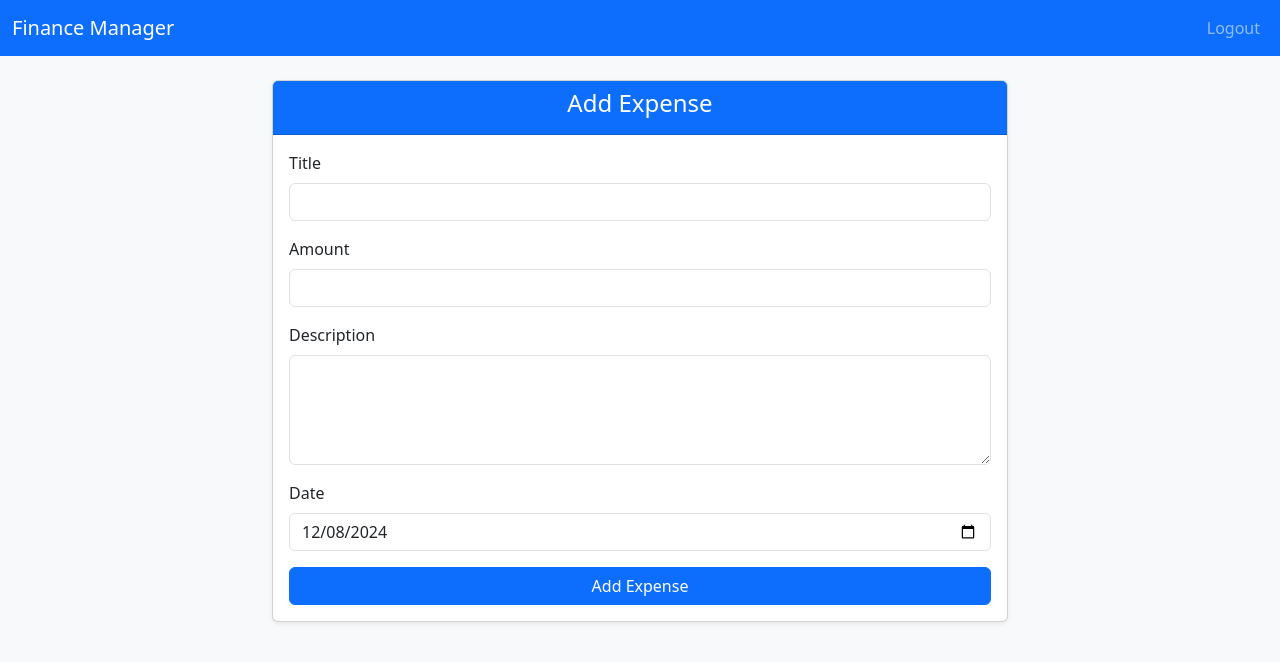
After one commit to p-forghani/finance-mananger, a Flask app: page /expenses in a window 1280 px wide. The commit adds this page. Shown: the top 662 px of the page. Run offline with Flask 3, Linux system fonts and the light colour scheme; the visitor is signed in with stand-in values (Sample User, id 1).

Commit message:
Basic expense adding feature

```diff
--- a/app/__init__.py
+++ b/app/__init__.py
@@ -9,5 +9,6 @@ app.config.from_object(Config)
 db = SQLAlchemy(app)
 migrate = Migrate(app, db)
 login = LoginManager(app)
+login.login_view = 'login'
 
 from app import routes, models  # noqa
--- a/app/forms.py
+++ b/app/forms.py
@@ -1,7 +1,10 @@
+from datetime import datetime
+
 import sqlalchemy as sa
 from flask_wtf import FlaskForm
-from wtforms import (BooleanField, EmailField, PasswordField, StringField,
-                     SubmitField, ValidationError)
+from wtforms import (BooleanField, DateField, EmailField, FloatField,
+                     PasswordField, StringField, SubmitField, TextAreaField,
+                     ValidationError)
 from wtforms.validators import DataRequired, Email, EqualTo, Length
 
 from app import db
@@ -41,3 +44,10 @@ class UserLoginForm(FlaskForm):
     password = PasswordField('Password', validators=[DataRequired()])
     submit = SubmitField('Login')
     remember_me = BooleanField('Remember Me')
+
+
+class AddExpenseForm(FlaskForm):
+    title = StringField('Title', validators=[DataRequired(), Length(1, 128)])
+    amount = FloatField('Amount', validators=[DataRequired()])
+    description = TextAreaField("Description")
+    date = DateField('Date', default=datetime.today())
--- a/app/models.py
+++ b/app/models.py
@@ -1,4 +1,5 @@
 from werkzeug.security import generate_password_hash, check_password_hash
+from datetime import datetime, date, timezone
 from flask_login import UserMixin
 from app import db, login
 import sqlalchemy as sa
@@ -13,6 +14,9 @@ class User(UserMixin, db.Model):
     last_name: so.Mapped[str] = so.mapped_column(sa.String(64), index=True)
     password_hash: so.Mapped[str] = so.mapped_column(sa.String(128),
                                                      nullable=False)
+    expenses: so.WriteOnlyMapped['Expense'] = so.relationship(
+        back_populates='creator'
+    )
 
     def set_password(self, password):
         '''Hashes the password and stores it'''
@@ -29,3 +33,28 @@ class User(UserMixin, db.Model):
 @login .user_loader
 def load_user(user_id):
     return db.session.get(User, user_id)
+
+
+class Expense(db.Model):
+    id: so.Mapped[int] = so.mapped_column(primary_key=True)
+    title: so.Mapped[str] = so.mapped_column(sa.String(128), index=True,
+                                             nullable=False)
+    amount: so.Mapped[float] = so.mapped_column(sa.Float, nullable=False)
+    expense_date: so.Mapped[date] = so.mapped_column(
+        sa.Date, index=True, nullable=False
+    )
+    description: so.Mapped[str] = so.mapped_column(
+        sa.String(256), default="", nullable=True
+        )
+    added_at: so.Mapped[datetime] = so.mapped_column(
+        sa.DateTime, index=True, default=lambda: datetime.now(timezone.utc)
+    )
+    user_id: so.Mapped[int] = so.mapped_column(sa.ForeignKey(User.id),
+                                               index=True)
+    creator: so.Mapped[User] = so.relationship(back_populates='expenses')
+
+    def __repr__(self) -> str:
+        return (
+            f"<Expense(title={self.title}, amount={self.amount}, "
+            f"expense_date={self.expense_date}, added_at={self.added_at})>"
+        )
--- a/app/routes.py
+++ b/app/routes.py
@@ -1,15 +1,21 @@
 from urllib.parse import urlsplit
-from flask_login import login_user, current_user
+from flask_login import login_required, login_user, current_user, logout_user
 from app import app, db
 import sqlalchemy as sa
-from app.models import User
-from app.forms import UserRegisterForm, UserLoginForm
+from app.models import User, Expense
+from app.forms import UserRegisterForm, UserLoginForm, AddExpenseForm
 from flask import redirect, render_template, flash, request, url_for
 
 
 # index
 @app.route('/')
 def index():
+    return render_template('base.html')
+
+
+@app.route('/dashboard')
+@login_required
+def dashboard():
     return render_template('base.html')
 
 
@@ -30,10 +36,11 @@ def register():
 
 @app.route('/login', methods=['GET', 'POST'])
 def login():
-
-    # TODO: Change the dest url later
     if current_user.is_authenticated:
-        return redirect(url_for('index'))
+        next_page = request.args.get('next')
+        if not next_page or urlsplit(next_page).netloc != '':
+            next_page = url_for('index')
+        return redirect(next_page)
 
     form = UserLoginForm()
     # Check user credentials
@@ -60,13 +67,33 @@ def login():
 
 @app.route('/logout')
 def logout():
-    return 'To be built'
+    logout_user()
+    return redirect(url_for('index'))
 
 
-# TODO: Delete this view for production
-@app.route('/userlist')
-def userlist():
-    users = db.session.scalars(
-        sa.select(User)
-    ).all()
-    return repr(users)
+@app.route('/profile')
+@login_required
+def profile():
+    if not current_user.is_authenticated:
+        return redirect(url_for('login'))
+    # TODO: Show user profile ifno and edit profile link
+
+
+@app.route('/expenses', methods=['GET', 'POST'])
+@login_required
+def expenses():
+    form = AddExpenseForm()
+    if form.validate_on_submit():
+        # build the expense object
+        expense = Expense(
+            title=form.title.data,
+            amount=form.amount.data,
+            expense_date=form.date.data,
+            description=form.description.data,
+            creator=current_user
+        )
+        db.session.add(expense)
+        db.session.commit()
+        flash('Expense added succesfully')
+        return redirect(url_for('dashboard'))
+    return render_template('add_expense.html', form=form)
--- /dev/null
+++ b/app/templates/add_expense.html
@@ -0,0 +1,61 @@
+{% extends "base.html" %}
+
+{% block title %}Add Expense{% endblock %}
+
+{% block content %}
+  <div class="row justify-content-center">
+    <div class="col-md-8">
+      <div class="card shadow-sm">
+        <div class="card-header bg-primary text-white text-center">
+          <h4>Add Expense</h4>
+        </div>
+        <div class="card-body">
+          <form method="POST">
+            {{ form.hidden_tag() }} <!-- For CSRF token -->
+
+            <!-- Title Field -->
+            <div class="mb-3">
+              {{ form.title.label(class="form-label") }}
+              {{ form.title(class="form-control") }}
+              {% for error in form.title.errors %}
+              <small class="text-danger">{{ error }}</small>
+              {% endfor %}
+            </div>
+
+            <!-- Amount Field -->
+            <div class="mb-3">
+              {{ form.amount.label(class="form-label") }}
+              {{ form.amount(class="form-control") }}
+              {% for error in form.amount.errors %}
+              <small class="text-danger">{{ error }}</small>
+              {% endfor %}
+            </div>
+
+            <!-- Description Field -->
+            <div class="mb-3">
+              {{ form.description.label(class="form-label") }}
+              {{ form.description(class="form-control", rows="4") }}
+              {% for error in form.description.errors %}
+              <small class="text-danger">{{ error }}</small>
+              {% endfor %}
+            </div>
+
+            <!-- Date Field -->
+            <div class="mb-3">
+              {{ form.date.label(class="form-label") }}
+              {{ form.date(class="form-control") }}
+              {% for error in form.date.errors %}
+              <small class="text-danger">{{ error }}</small>
+              {% endfor %}
+            </div>
+
+            <!-- Submit Button -->
+            <div class="d-grid">
+              <button type="submit" class="btn btn-primary">Add Expense</button>
+            </div>
+          </form>
+        </div>
+      </div>
+    </div>
+  </div>
+{% endblock %}
--- a/app/templates/base.html
+++ b/app/templates/base.html
@@ -33,7 +33,16 @@
     </div>
   </nav>
     <div class="container mt-4">
-        {% block content %}{% endblock %}
+    </div>
+    <div class="container mt-3">
+      {% with messages = get_flashed_messages() %}
+      {% if messages %}
+        {% for message in messages %}
+        <div class="alert alert-info" role="alert">{{ message }}</div>
+        {% endfor %}
+      {% endif %}
+      {% endwith %}
+      {% block content %}{% endblock %}
     </div>
     <script
         src="https://cdn.jsdelivr.net/npm/bootstrap@5.3.2/dist/js/bootstrap.bundle.min.js">
```
Also changed, not shown: migrations/versions/63fcea14f3e3_add_expense_model.py (added, +50 -0 lines).
